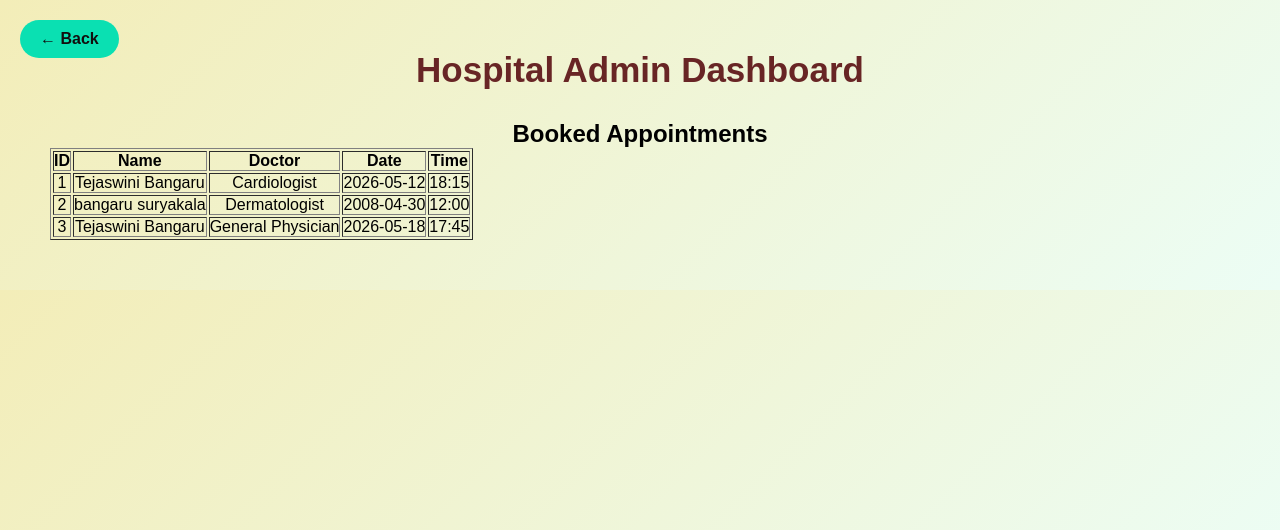
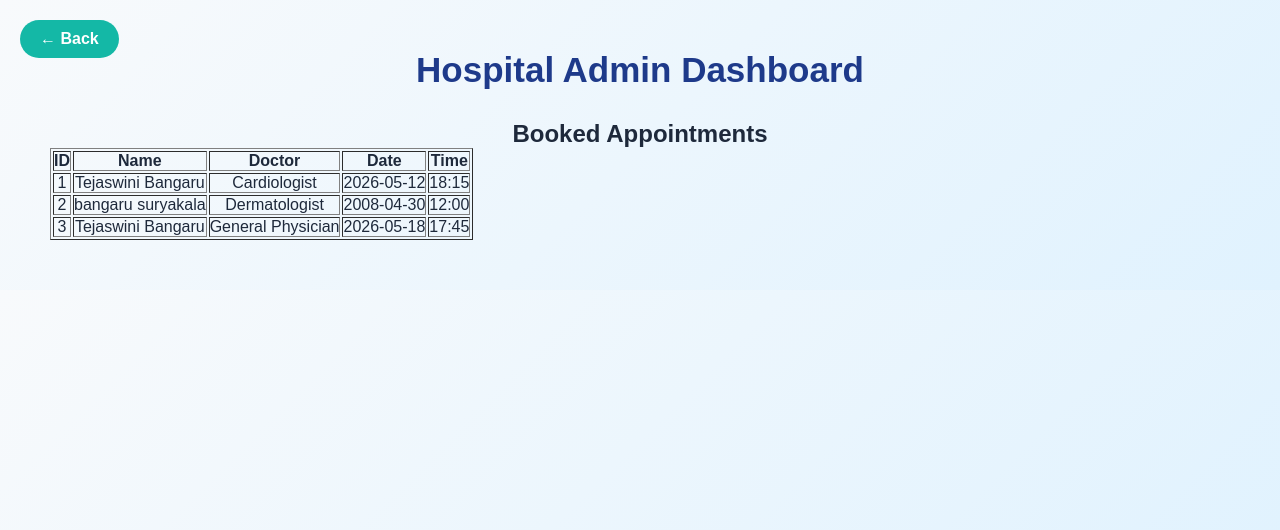
Before and after one commit to Tejaswini26308/MediCure-app, a Flask app: page /admin in a window 1280 px wide. Shown: the top 530 px of the page. Run offline with Flask 3, Linux system fonts and the light colour scheme; data comes from the database, SQL or seed files in the repository.

Commit message:
updated css

```diff
--- a/static/style.css
+++ b/static/style.css
@@ -5,9 +5,10 @@
     font-family: Arial, sans-serif;
 }
 
-/* soft background */
+/* body background */
 body{
-    background: linear-gradient(135deg,#f3edb8,#ecfdf5);
+    background: linear-gradient(135deg,#f8fafc,#e0f2fe);
+    color:#1e293b;
 }
 
 /* navbar */
@@ -26,17 +28,26 @@ nav ul{
     gap:20px;
 }
 
-/* hero section */
+a{
+    text-decoration:none;
+    color:inherit;
+}
+
+/* hero section with background image */
 .hero{
     text-align:center;
-    padding:100px 20px;
-    background: linear-gradient(135deg,#38b2a498,#04e0935b);
-    color:rgb(23, 43, 47);
+    padding:120px 20px;
+    color:white;
+    background:
+    linear-gradient(rgba(0,0,0,0.5),rgba(0,0,0,0.5)),
+    url("https://images.unsplash.com/photo-1576091160399-112ba8d25d1f");
+    background-size:cover;
+    background-position:center;
     animation: fadeIn 2s ease;
 }
 
 .hero h2{
-    font-size:45px;
+    font-size:50px;
     margin-bottom:20px;
 }
 
@@ -101,40 +111,47 @@ button:hover{
 .dashboard-container h1{
     margin-bottom:30px;
     font-size:35px;
-    color:#682525;
+    color:#1e3a8a;
 }
 
-.dashboard-container .card{
-    margin:20px auto;
-}
-
-/* remove link underline */
-a{
-    text-decoration:none;
-    color:inherit;
-}
-
-/* login page fix */
+/* login */
 .login-container{
     text-align:center;
     margin-top:100px;
 }
 
-/* form fields */
+/* forms */
 input, select{
     padding:12px;
     width:280px;
     border-radius:10px;
-    border:1px solid #c66969;
+    border:1px solid #cbd5e1;
 }
 
 /* footer */
 footer{
     text-align:center;
-    background: linear-gradient(90deg,#4d72c1,#46e4cf);
-    color:rgb(208, 119, 119);
+    background:#0f172a;
+    color:white;
     padding:20px;
     margin-top:40px;
+}
+
+/* back button */
+.back-btn{
+    position:absolute;
+    top:20px;
+    left:20px;
+    background:#14b8a6;
+    color:white;
+    padding:10px 20px;
+    border-radius:20px;
+    text-decoration:none;
+    font-weight:bold;
+}
+
+.back-btn:hover{
+    background:#0f766e;
 }
 
 /* animation */
@@ -148,18 +165,3 @@ footer{
         transform:translateY(0px);
     }
 }
-.back-btn{
-    position:absolute;
-    top:20px;
-    left:20px;
-    background:#0ae0b2;
-    color:rgb(18, 14, 14);
-    padding:10px 20px;
-    border-radius:20px;
-    text-decoration:none;
-    font-weight:bold;
-}
-
-.back-btn:hover{
-    background:#242b15;
-}
```
Also changed, not shown: other parts of static/style.css (+13 -13 lines).
